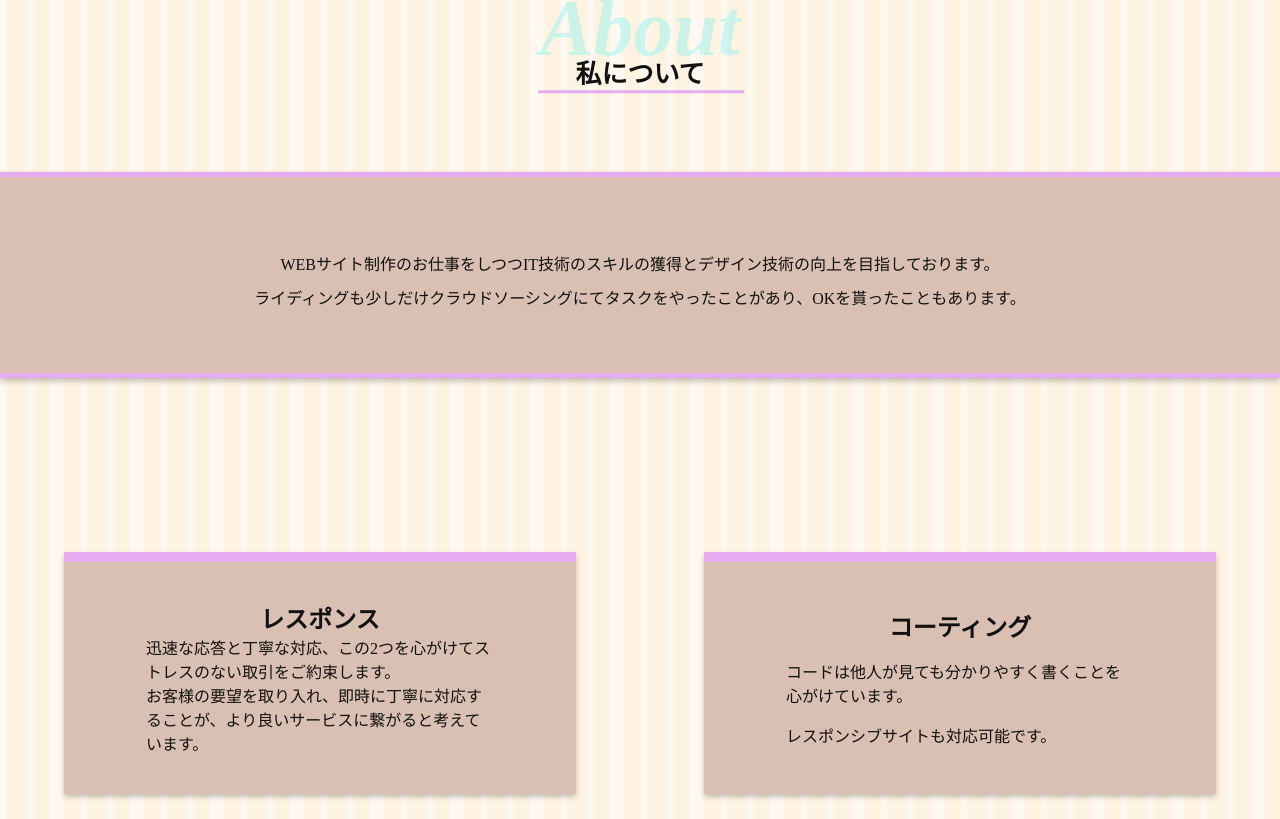
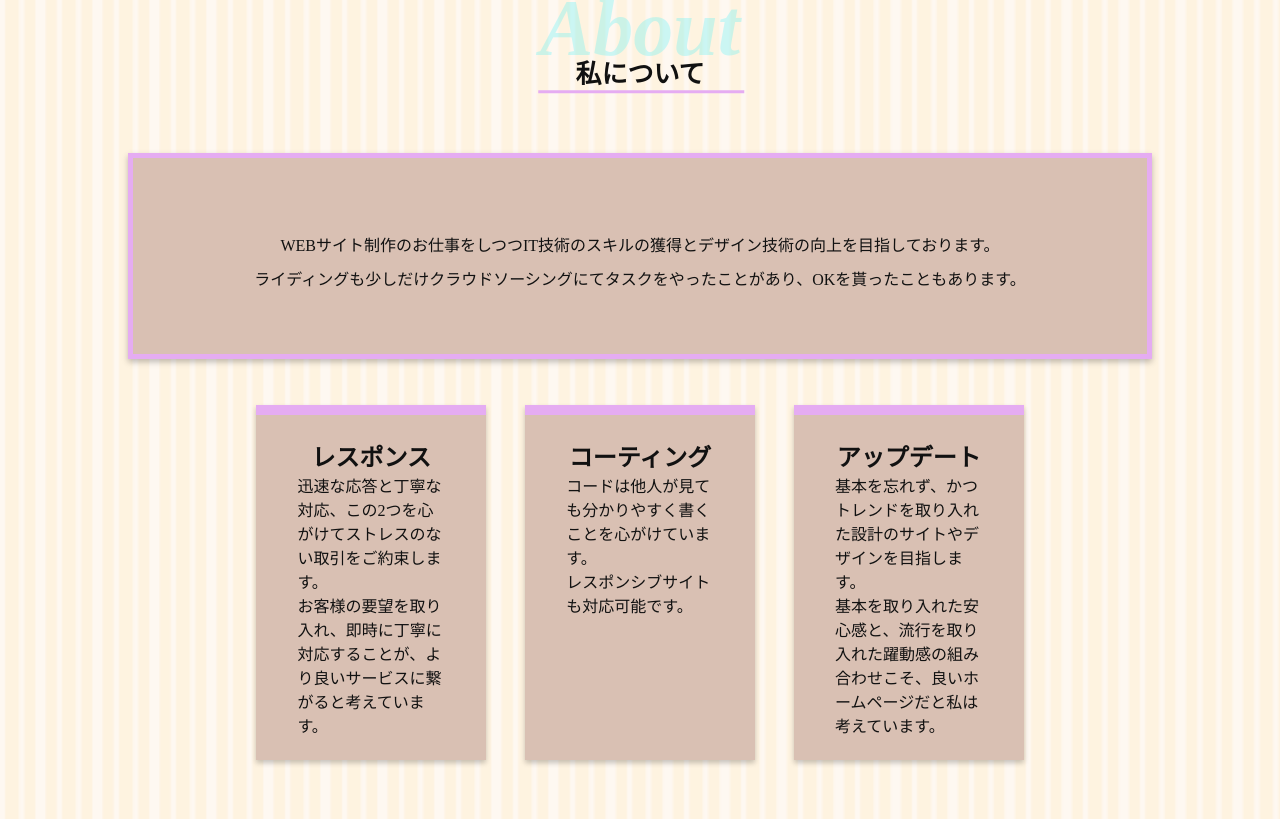
Before and after one commit to yukimikanya/portfolio, a plain HTML site: page public/index.html in a window 1280 px wide. Shown: the part 861-1680 px from the top of the page. Drawn offline with nearby package versions, Linux system fonts and the light colour scheme; some packages are replaced by stand-ins of ours.

Commit message:
コミットテスト

```diff
--- a/public/index.html
+++ b/public/index.html
@@ -80,11 +80,11 @@
                             <p>コードは他人が見ても分かりやすく書くことを心がけています。</p>
                             <p>レスポンシブサイトも対応可能です。</p>
                         </div>
-                    </div>
-                    <div class="three__bot box">
-                        <h2>アップデート</h2>
-                        <P>基本を忘れず、かつトレンドを取り入れた設計のサイトやデザインを目指します。</P>
-                        <p>基本を取り入れた安心感と、流行を取り入れた躍動感の組み合わせこそ、良いホームページだと私は考えています。</p>
+                        <div class="three__bot box">
+                            <h2>アップデート</h2>
+                            <P>基本を忘れず、かつトレンドを取り入れた設計のサイトやデザインを目指します。</P>
+                            <p>基本を取り入れた安心感と、流行を取り入れた躍動感の組み合わせこそ、良いホームページだと私は考えています。</p>
+                        </div>
                     </div>
                 </div>
             </div>
--- a/public/js/fade.js
+++ b/public/js/fade.js
@@ -27,3 +27,5 @@ els_02.forEach(function(fadeIn) {
     }
   })
 })
+
+window.dispatchEvent(new Event('scroll'));
--- a/public/scss/layout/_main.scss
+++ b/public/scss/layout/_main.scss
@@ -7,6 +7,7 @@ body{
     height:100%;
     margin: 0;
     color: #111;
+
 
     h2{
         color:#111;
@@ -300,9 +301,8 @@ body{
                 flex-direction: column;
                 align-items: center;
                 &__about{
-                    width:100%;
+                    width:80%;
                     height:30%;
-                    margin-top: 3%;
                     display: flex;
                     flex-direction: column;
                     align-items: center;
@@ -310,8 +310,8 @@ body{
                     background-color: #D9C0B3;
                     padding: 5%;
                     margin: 2em 0;
-                    border-top: solid 5px #E5ACF2;
-                    border-bottom: solid 5px #E5ACF2;
+                    margin-top: 1%;
+                    border: solid 5px #E5ACF2;
                     box-shadow: 0 3px 6px rgba(0, 0, 0, 0.25);
 
 
@@ -342,25 +342,26 @@ body{
                     width: 100%;
                     height:100%;
                     display: flex;
-                    flex-direction: column;
                     align-items: center;
-                    justify-content: space-between;
+                    justify-content: center;
                     opacity: 0;
                     transition-duration: 0.5s;
                     transition-property: opacity, transform;
 
                     .three-top{
                         display: flex;
-                        justify-content: space-around;
-                        width: 100%;
+                        justify-content: space-between;
+                        width: 60%;
                         height:100%;
 
                         @include g.mq(tab){
+                            margin-top: 5%;
                             flex-direction: column;
                             align-items: center;
+                            width:100%;
                         }
                         .box{
-                            width:40%;
+                            width:30%;
                             padding: 3%;
                             display:flex;
                             flex-direction: column;
@@ -370,7 +371,8 @@ body{
                             box-shadow: 0 3px 5px rgba(0, 0, 0, 0.22);
 
                             @include g.mq(tab){
-                                width:80%;
+                                margin-top: 5%;
+                                width:90%;
                             }
 
                             p{
@@ -379,6 +381,8 @@ body{
                         }
 
                         .three-right{
+                            margin-left: 5%;
+                            margin-right: 5%;
                             @include g.mq(sp){
                                 padding:10%;
                             }
@@ -387,27 +391,6 @@ body{
                         .is-scrollIn {
                             opacity: 1;
                             transform: translate(0, -50px);
-                        }
-                    }
-                    .box{
-                        background-color: #D9C0B3;
-                        display: flex;
-                        flex-direction: column;
-                        align-items: center;
-                        justify-content: space-around;
-                        margin-top: 10%;
-                        padding:3%;
-                        width:40%;
-                        border-top: solid 10px #E5ACF2;
-                        box-shadow: 0 3px 5px rgba(0, 0, 0, 0.22);
-
-
-                        @include g.mq(tab){
-                            width:80%;
-                        }
-
-                        p{
-                            width:80%;
                         }
                     }
                 }
```
Also changed, not shown: public/scss/style.css, public/scss/style.min.css, 2 other files.
